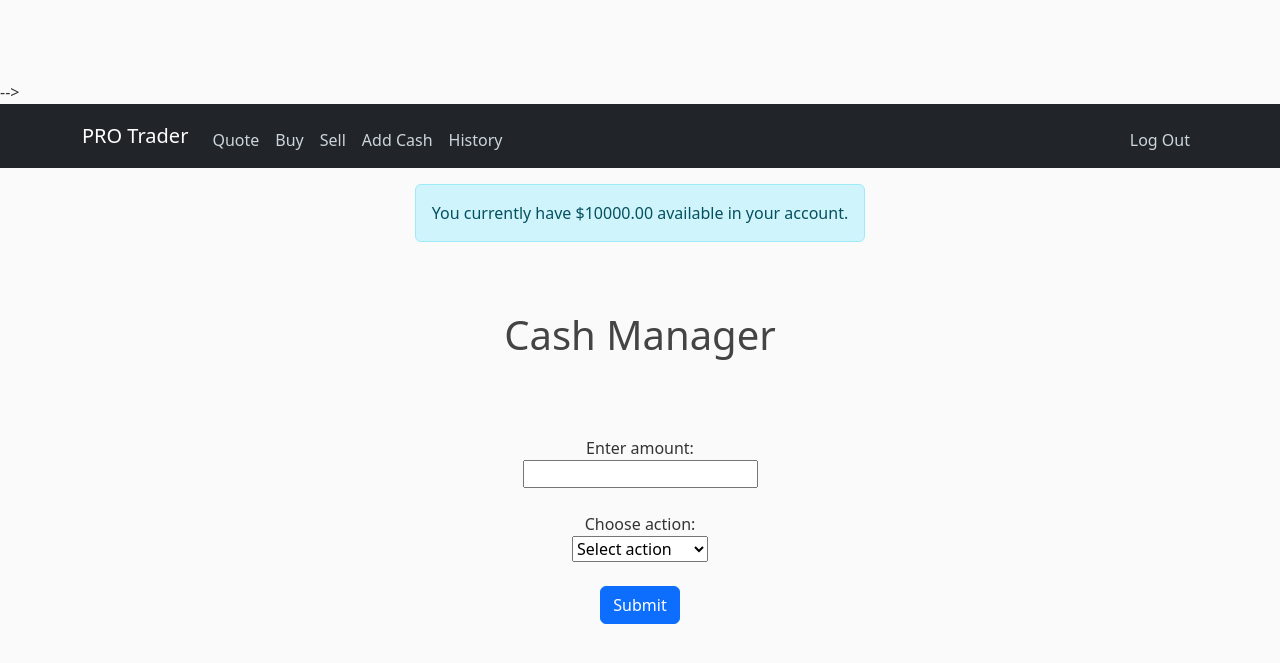
After one commit to MarcusWun/final, a Flask app: page /cash_management in a window 1280 px wide. The commit adds this page. Shown: the top 663 px of the page. Run offline with Flask 3, Linux system fonts and the light colour scheme; a user stored in the database is signed in; data comes from the database, SQL or seed files in the repository; some libraries are stand-ins or nearby versions.

Commit message:
Added vash management

```diff
--- a/app.py
+++ b/app.py
@@ -6,7 +6,7 @@ from flask_wtf import FlaskForm
 from wtforms import StringField, PasswordField, SubmitField, BooleanField
 from wtforms.validators import DataRequired, Length, Email, EqualTo, ValidationError
 from cs50 import SQL
-# from werkzeug.security import check_password_hash, generate_password_hash
+from datetime import datetime
 import yfinance as yf
 import time
 import sqlite3
@@ -29,13 +29,6 @@ app.jinja_env.filters["usd"] = usd
 bcrypt = Bcrypt(app)
 
 # initialize sqlite3 database access
-# fd_database has two tables as follows:
-# schema CREATE TABLE users (
-# id INTEGER PRIMARY KEY AUTOINCREMENT NOT NULL, username TEXT NOT NULL, hash TEXT NOT NULL,
-# cash_funded NUMERIC NOT NULL DEFAULT 10000.00, cash_available NUMERIC DEFAULT 10000.00)
-# schema CREATE TABLE history (
-# transaction_id INTEGER PRIMARY KEY AUTOINCREMENT, user_id INTEGER, symbol TEXT, shares INTEGER, price NUMERIC,
-# created_at DATETIME DEFAULT TIMESTAMP)
 db = SQL("sqlite:///fp_database.db")
 
 # create global list of dictionaries for portfolio and watch list
@@ -249,6 +242,32 @@ def sell():
         return redirect(url_for('index'))  # Redirect to the index page if no stocks are owned
 
 
+@app.route("/history")
+@login_required
+def history():
+    """
+    Route to display the user's transaction history.
+    """
+    # Query the database for the user's transaction history
+    transactions = db.execute(
+        "SELECT symbol, shares, price, created_at FROM history WHERE user_id = ? ORDER BY created_at DESC",
+        session['user_id']
+    )
+
+    if len(transactions) == 0:
+        flash('No transaction history found.', 'info')
+        return redirect(url_for('index'))
+
+    for transaction in transactions:
+        if transaction['shares'] < 0:
+            # If shares are negative, it indicates a sale
+            transaction['action'] = 'Sold'
+        else:
+            # Otherwise, it's a purchase
+            transaction['action'] = 'Purchased'
+
+    return render_template("history.html", title="Transaction History", transactions=transactions)
+
 
 # register route
 @app.route("/register", methods=['GET', 'POST'])
@@ -290,6 +309,56 @@ def login():
 def logout():
     session.clear()
     return redirect(url_for('about'))
+
+
+# This is just the cash management page, which allows the user to fund their account with cash.
+@app.route("/cash_management", methods=['GET', 'POST'])
+@login_required
+def cash_management():
+
+    if request.method == 'POST':
+        # Handle the form submission for funding the account
+        amount = request.form.get('amount', type=float)
+        if amount is None:
+            return redirect(url_for('index'))  # Redirect to home page if no amount is provided
+
+        action = request.form.get('action').lower()  # Get the action (add or subtract)
+        if action not in ['add', 'subtract']:
+            flash('Invalid action specified. Please choose either "add" or "subtract".', 'danger')
+            return redirect(url_for('cash_management'))
+
+        if action == 'subtract':
+            amount = -abs(amount)  # Ensure the amount is negative for subtraction
+
+        query = db.execute("SELECT cash_available, cash_funded FROM users WHERE id = (?)", session["user_id"])
+        cash_available = float(query[0]['cash_available']) if len(query) == 1 else None
+        cash_funded = float(query[0]['cash_funded']) if len(query) == 1 else None
+
+        if action == "subtract" and (cash_available is None or cash_available < abs(amount)):
+            # Prevent subtracting more than available
+            flash('Insufficient funds to subtract that amount.', 'danger')
+            return redirect(url_for('cash_management'))
+
+        cash_available = cash_available + amount
+        cash_funded = cash_funded + amount  # Update the cash_funded to reflect the total funds added/subtracted
+
+        db.execute("UPDATE users SET cash_available = ?, cash_funded = ? WHERE id = ?",
+                   cash_available, cash_funded, session["user_id"])
+
+        flash_message = 'Successfully added ${:.2f} to your account.'.format(amount) if action == 'add' else 'Successfully withdrew ${:.2f} from your account.'.format(abs(amount))
+        flash(flash_message, 'success')
+        return redirect(url_for('index'))  # Redirect to the index page after successful funding
+
+    query = db.execute("SELECT cash_available FROM users WHERE id = (?)", session["user_id"])
+    balance = float(query[0]['cash_available']) if len(query) == 1 else None
+    flash_message = 'You currently have ${:.2f} available in your account.'.format(balance) if balance is not None else 'Could not retrieve your cash available.'
+    if balance is not None:
+        flash(flash_message, 'info')
+    else:
+        # Handle the case where the user's cash_available could not be retrieved
+        flash('Could not retrieve your cash available. Please try again later.', 'danger')
+        return redirect(url_for('index'))
+    return render_template("cash.html", title="Cash Management", balance=balance)
 
 
 # This is just a dummy page
--- a/static/styles.css
+++ b/static/styles.css
@@ -54,13 +54,13 @@ table {
 }
 
 h1 {
-    padding: 10px;
+    padding: 5px;
 }
 
 h2 {
-    padding: 10px;
+    padding: 5px;
 }
 
 h3 {
-    padding: 10px;
+    padding: 5px;
 }
--- /dev/null
+++ b/templates/cash.html
@@ -0,0 +1,24 @@
+{% extends "layout.html" %}
+
+{% block main %}
+
+<div class="container text_center py-5">
+    <h1>Cash Manager</h1>
+</div>
+
+<div class="container text-center py-3">
+    <form action="/cash_management" method="POST">
+        <label for="amount">Enter amount:</label><br>
+        <input type="number" step="0.01" id="amount" name="amount" required><br><br>
+
+        <label for="action">Choose action:</label><br>
+        <select id="action" name="action" required>
+            <option value="" disabled selected>Select action</option>
+            <option value="add">Add Cash</option>
+            <option value="subtract">Withdraw Cash</option>
+        </select><br><br>
+
+        <button type="submit" class="btn btn-primary">Submit</button>
+
+    </div>
+{% endblock main %}
--- a/templates/layout.html
+++ b/templates/layout.html
@@ -40,8 +40,8 @@
                                 <li class="nav-item"><a class="nav-link" href="/quote">Quote</a></li>
                                 <li class="nav-item"><a class="nav-link" href="/buy">Buy</a></li>
                                 <li class="nav-item"><a class="nav-link" href="/sell">Sell</a></li>
-                                <li class="nav-item"><a class="nav-link" href="/">Add Cash</a></li>
-                                <li class="nav-item"><a class="nav-link" href="/">History</a></li>
+                                <li class="nav-item"><a class="nav-link" href="/cash_management">Add Cash</a></li>
+                                <li class="nav-item"><a class="nav-link" href="/history">History</a></li>
                             </ul>
                             <ul class="navbar-nav ms-auto mt-2">
                                 <li class="nav-item"><a class="nav-link" href="/logout">Log Out</a></li>
@@ -75,9 +75,8 @@
                   {% endwith %}
                 </div>
 
-                <!-- <div class="container text-center py=5"> -->
-                    {% block main %}{% endblock%}
-                <!-- </div> -->
+                {% block main %}{% endblock %} <!-- This is where the content of each page will be inserted -->
+
             </div>
         </main>
 
```
Also changed, not shown: templates/history.html (added, +33 -0 lines), templates/README.md.
